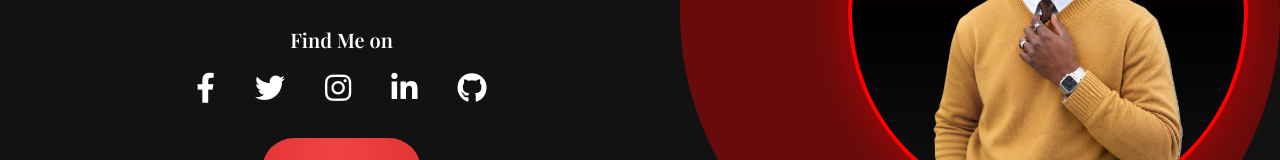
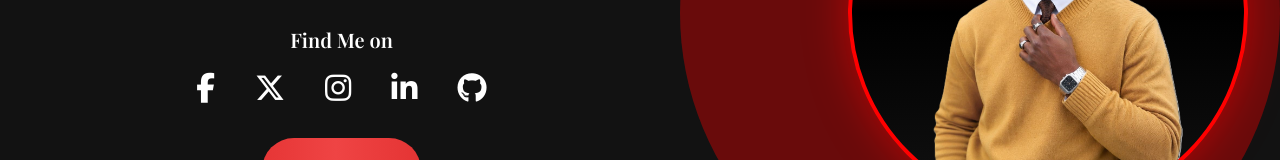
Before and after one commit to Gee007arch/MyPortfolioSite, a React (Vite) app: page / in a window 1280 px wide. Shown: the part 387-547 px from the top of the page. Built offline with nearby package versions, Linux system fonts and the light colour scheme; a web font is replaced by a local one.

Commit message:
updates 2

```diff
--- a/index.html
+++ b/index.html
@@ -43,7 +43,7 @@
       }
     </script>
 
-    <link rel="stylesheet" href="https://cdnjs.cloudflare.com/ajax/libs/font-awesome/6.4.0/css/all.min.css">
+    <link rel="stylesheet" href="https://cdnjs.cloudflare.com/ajax/libs/font-awesome/6.6.0/css/all.min.css">
 
     <link rel="preconnect" href="https://fonts.googleapis.com">
     <link rel="preconnect" href="https://fonts.gstatic.com" crossorigin>
--- a/src/data/siteConfig.js
+++ b/src/data/siteConfig.js
@@ -41,8 +41,8 @@
   {
     name: "X",
     href: "https://x.com/geeofficial69",
-    icon: "fab fa-twitter",
-    footerIcon: "fab fa-twitter",
+    icon: "fab fa-x-twitter",
+    footerIcon: "fab fa-x-twitter",
   },
   {
     name: "Instagram",
```
